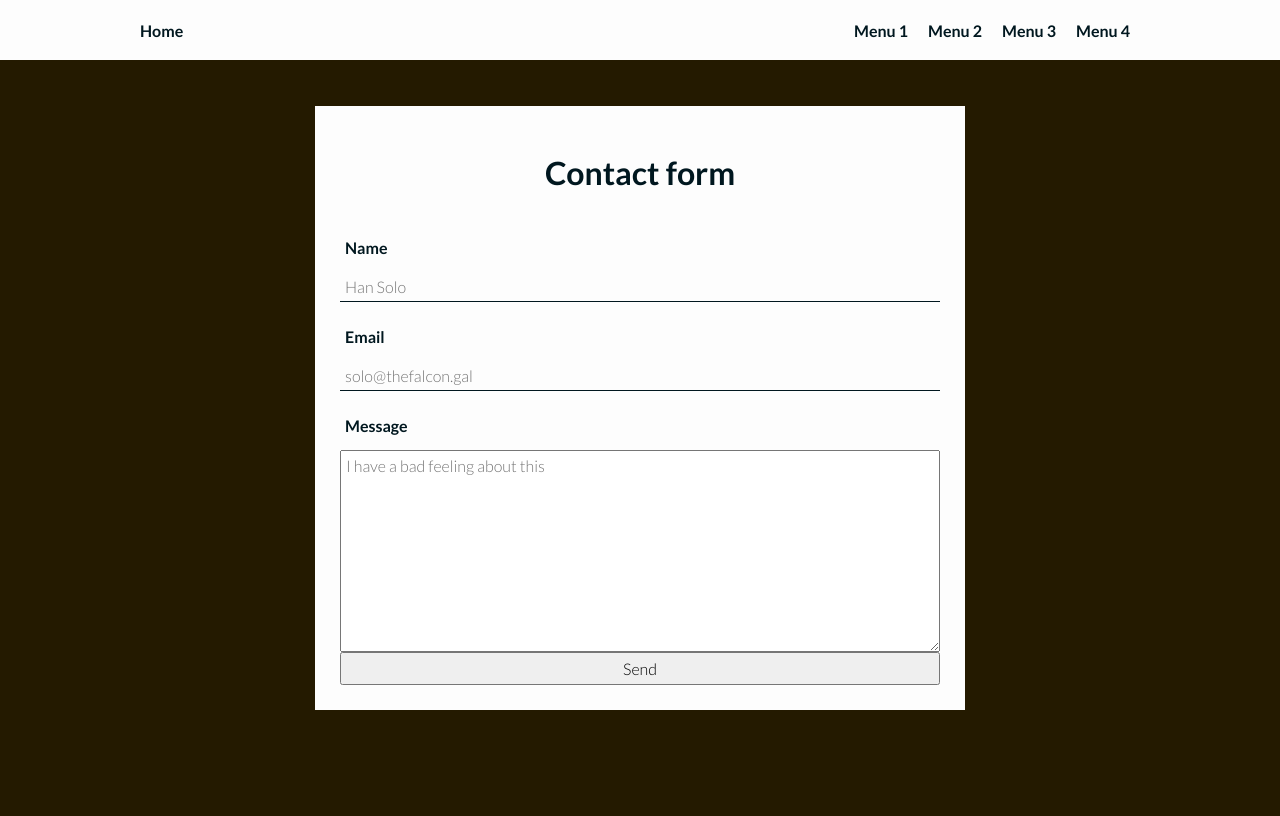
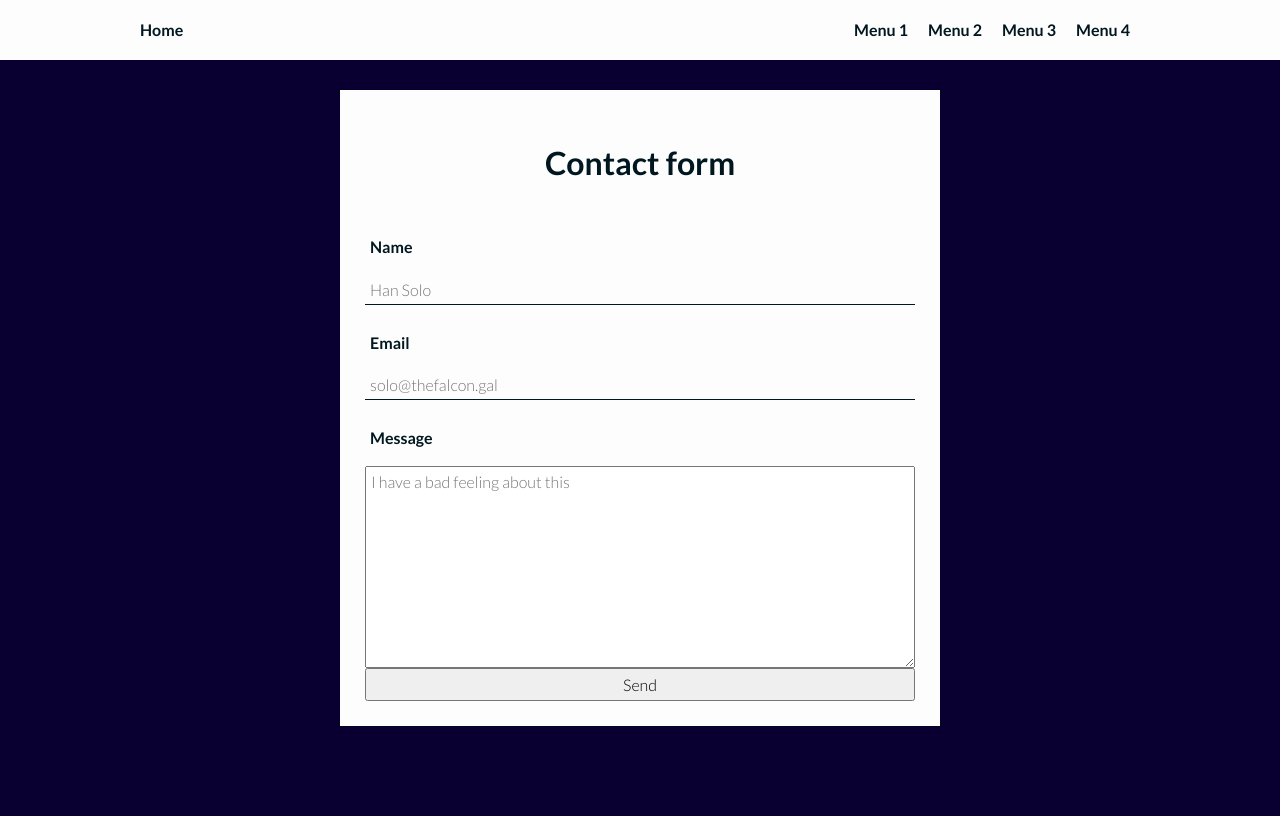
Before and after one commit to simonnineteen90/food-blog, a Flask app: page / in a window 1280 px wide. Run offline with Flask 2, Linux system fonts and the light colour scheme.

Commit message:
sass setup

```diff
--- a/static/css/styles.css
+++ b/static/css/styles.css
@@ -1,6 +1,20 @@
+:root {
+  --color-primary: #00171F;
+}
+
+*,
+*::after,
+*::before {
+  box-sizing: inherit;
+}
+
 html {
+  box-sizing: border-box;
+  font-size: 62.5%;
   font-family: "Lato", sans-serif;
-  color: #00171F;
+  font-weight: 400;
+  line-height: 1.6;
+  color: var(--color-primary);
 }
 
 body {
@@ -9,7 +23,7 @@ body {
   justify-content: center;
   flex-direction: column;
   height: 100vh;
-  background-color: #241a00;
+  background-color: #090031;
 }
 
 .headings {
@@ -24,6 +38,7 @@ body {
   flex-direction: column;
   background-color: #FDFDFD;
   padding: 25px;
+  font-size: 1.6rem;
 }
 
 .contact_form {
@@ -64,6 +79,7 @@ nav {
   display: flex;
   justify-content: center;
   align-items: center;
+  font-size: 1.6rem;
 }
 
 .nav_container {
--- /dev/null
+++ b/static/sass/_base.scss
@@ -0,0 +1,42 @@
+
+// declare css variables !these are different to SCSS Variables
+:root {
+    --color-primary: #00171F;;
+
+}
+
+*,
+*::after,
+*::before {
+    box-sizing: inherit;
+}
+
+
+html {
+
+    //global reset
+    box-sizing: border-box;
+    font-size: 62.5%; // 1rem = 10px
+    font-family: 'Lato', sans-serif;
+    font-weight: 400;
+    line-height: 1.6;
+    color: var(--color-primary);
+
+
+}
+
+body {
+    display: flex;
+    align-items: center;
+    justify-content: center;
+    flex-direction: column;
+    height: 100vh;
+    background-color: rgb(9, 0, 49);
+
+}
+
+
+.headings {
+    font-weight:700;
+
+}
--- /dev/null
+++ b/static/sass/_components.scss
@@ -0,0 +1,100 @@
+
+// FORM
+
+.form-test {
+    width: 600px;
+    display:flex;
+    align-items: center;
+    justify-content: center;
+    flex-direction: column;
+
+    background-color: #FDFDFD;
+    padding: 25px;
+
+    font-size: 1.6rem;
+}
+
+.contact_form {
+    display:flex;
+    flex-direction: column;
+    width: 100%;
+
+
+}
+
+input[type=text] {
+    border: none;
+    border-bottom: 1px solid #00171F;
+    background-color: inherit;
+}
+
+input:focus {
+    outline: none;
+    border-bottom: solid 4px red;
+
+}
+
+
+button, input, select, textarea, label {
+    font-family: inherit;
+    font-size: 100%;
+    padding: 5px;
+  }
+
+
+label {
+    font-weight:700;
+    margin: 20px 0 10px 0;
+}
+
+
+// NAV version 1
+
+nav {
+    width: 100%;
+    height: 60px;
+    background-color: #FDFDFD;
+    position: absolute;
+    top: 0;
+    left: 0;
+
+    display: flex;
+    justify-content: center;
+    align-items: center;
+
+    font-size: 1.6rem;
+
+
+}
+
+.nav_container {
+    width: 1000px;
+    height: inherit;
+
+    display: flex;
+    justify-content: space-between;
+    align-items: center;
+}
+
+nav ul {
+
+    height: 100%;
+    padding:0;
+    list-style: none;
+
+    display: flex;
+    flex-direction: row;
+    align-items: center;
+    justify-content: flex-end;
+
+}
+
+nav ul li {
+
+    font-weight: 700;
+    margin: 0 10px;
+}
+
+.nav-home {
+    font-weight: 700;
+}
--- a/static/sass/main.scss
+++ b/static/sass/main.scss
@@ -1,118 +1,3 @@
-html {
-    font-family: 'Lato', sans-serif;
-    color: #00171F;
-
-
-}
-
-body {
-    display: flex;
-    align-items: center;
-    justify-content: center;
-    flex-direction: column;
-    height: 100vh;
-    background-color: rgb(36, 26, 0);
-
-}
-
-.headings {
-    font-weight:700;
-
-}
-
-.form-test {
-    width: 600px;
-    display:flex;
-    align-items: center;
-    justify-content: center;
-    flex-direction: column;
-
-    background-color: #FDFDFD;
-    padding: 25px;
-}
-
-.contact_form {
-    display:flex;
-    flex-direction: column;
-    width: 100%;
-
-
-}
-
-input[type=text] {
-    border: none;
-    border-bottom: 1px solid #00171F;
-    background-color: inherit;
-}
-
-input:focus {
-    outline: none;
-    border-bottom: solid 4px red;
-
-}
-
-
-
-
-
-
-
-button, input, select, textarea, label {
-    font-family: inherit;
-    font-size: 100%;
-    padding: 5px;
-  }
-
-
-
-label {
-    font-weight:700;
-    margin: 20px 0 10px 0;
-}
-
-
-nav {
-    width: 100%;
-    height: 60px;
-    background-color: #FDFDFD;
-    position: absolute;
-    top: 0;
-    left: 0;
-
-    display: flex;
-    justify-content: center;
-    align-items: center;
-
-}
-
-.nav_container {
-    width: 1000px;
-    height: inherit;
-
-    display: flex;
-    justify-content: space-between;
-    align-items: center;
-}
-
-nav ul {
-
-    height: 100%;
-    padding:0;
-    list-style: none;
-
-    display: flex;
-    flex-direction: row;
-    align-items: center;
-    justify-content: flex-end;
-
-}
-
-nav ul li {
-
-    font-weight: 700;
-    margin: 0 10px;
-}
-
-.nav-home {
-    font-weight: 700;
-}
+@import "base";
+@import "layout";
+@import "components";
--- a/templates/index.html
+++ b/templates/index.html
@@ -28,6 +28,7 @@
 
         </nav>
 
+
     <div class="form-test">
 
         {% if msg_sent: %}
```
Also changed, not shown: static/sass/_layout.scss (added), 1 other file.
